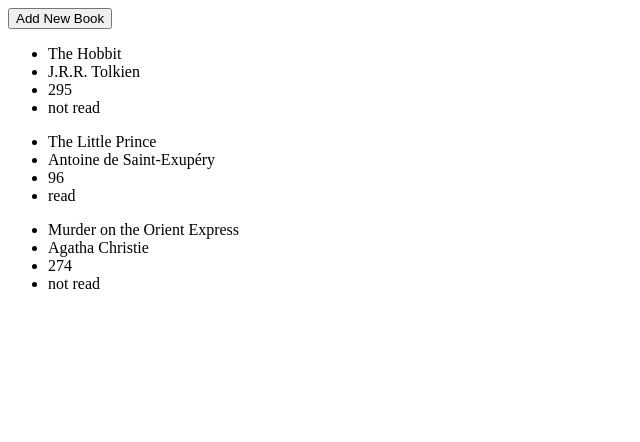
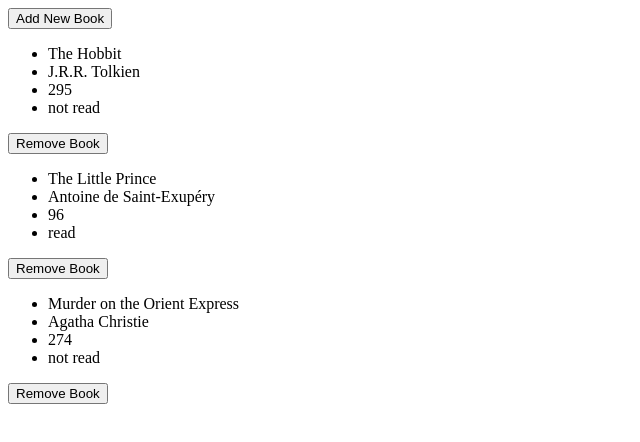
Before and after one commit to scentier/theodinproject-book-library, a plain HTML site: page index.html in a window 1280 px wide. Shown: the whole page, without its empty margins (0-640 px from the left). Drawn offline with Linux system fonts and the light colour scheme.

Commit message:
add remove basic

```diff
--- a/index.html
+++ b/index.html
@@ -8,7 +8,7 @@
   <body>
     <dialog id="dialogNewBook">
       <p>Add New Book</p>
-      <form method="dialog">
+      <form action="" method="dialog">
         <p>
           <label for="bookTitle">Title : </label
           ><input type="text" name="bookTitle" id="bookTitle" />
--- a/index.js
+++ b/index.js
@@ -16,19 +16,28 @@ addBookToLibrary("The Hobbit", "J.R.R. Tolkien", 295, false);
 addBookToLibrary("The Little Prince", "Antoine de Saint-Exupéry", 96, true);
 addBookToLibrary("Murder on the Orient Express", "Agatha Christie", 274, false);
 
-let bookContent = "";
-for (let index = 0; index < myLibrary.length; index++) {
-  bookContent += "<ul>";
-  bookContent += `<li class="title">${myLibrary[index].title}</li>`;
-  bookContent += `<li class="author">${myLibrary[index].author}</li>`;
-  bookContent += `<li class="pages">${myLibrary[index].pages}</li>`;
-  bookContent += `<li class="read">${
-    myLibrary[index].read ? "read" : "not read"
-  }</li>`;
-  bookContent += "</ul>";
+function displayBooks(bookList) {
+  let bookContent = "";
+  for (let index = 0; index < bookList.length; index++) {
+    bookContent += `<div class="index-${index}" data-index-number="${index}">`;
+    bookContent += "<ul>";
+    bookContent += `<li class="title">${bookList[index].title}</li>`;
+    bookContent += `<li class="author">${bookList[index].author}</li>`;
+    bookContent += `<li class="pages">${bookList[index].pages}</li>`;
+    bookContent += `<li class="read">${
+      bookList[index].read ? "read" : "not read"
+    }</li>`;
+    bookContent += "</ul>";
+    bookContent += `<button type="button" onclick="removeBook(${index})">Remove Book</button>`;
+    bookContent += "</div>";
+  }
+  return (document.getElementById("book-list").innerHTML = bookContent);
 }
 
-document.getElementById("book-list").innerHTML = bookContent;
+function removeBook(bookIndex) {
+  myLibrary.splice(bookIndex, 1);
+  displayBooks(myLibrary);
+}
 
 const addNewBook = document.getElementById("addNewBook");
 const dialog = document.getElementById("dialogNewBook");
@@ -45,16 +54,17 @@ cancel.addEventListener("click", function () {
 
 submitBook.addEventListener("click", function (event) {
   event.preventDefault();
-
   const newTitle = document.getElementById("bookTitle").value;
   const newAuthor = document.getElementById("bookAuthor").value;
   const newPages = document.getElementById("bookPages").value;
   const newRead = document.getElementById("bookRead").checked;
+  addBookToLibrary(newTitle, newAuthor, newPages, newRead);
+  displayBooks(myLibrary);
+  dialog.close();
+  document.getElementById("bookTitle").value = "";
+  document.getElementById("bookAuthor").value = "";
+  document.getElementById("bookPages").value = "";
+  document.getElementById("bookRead").checked = false;
+});
 
-  addBookToLibrary(newTitle, newAuthor, newPages, newRead);
-  console.log(newTitle);
-  console.log(newAuthor);
-  console.log(newPages);
-  console.log(newRead);
-  dialog.close();
-});
+displayBooks(myLibrary);
```
